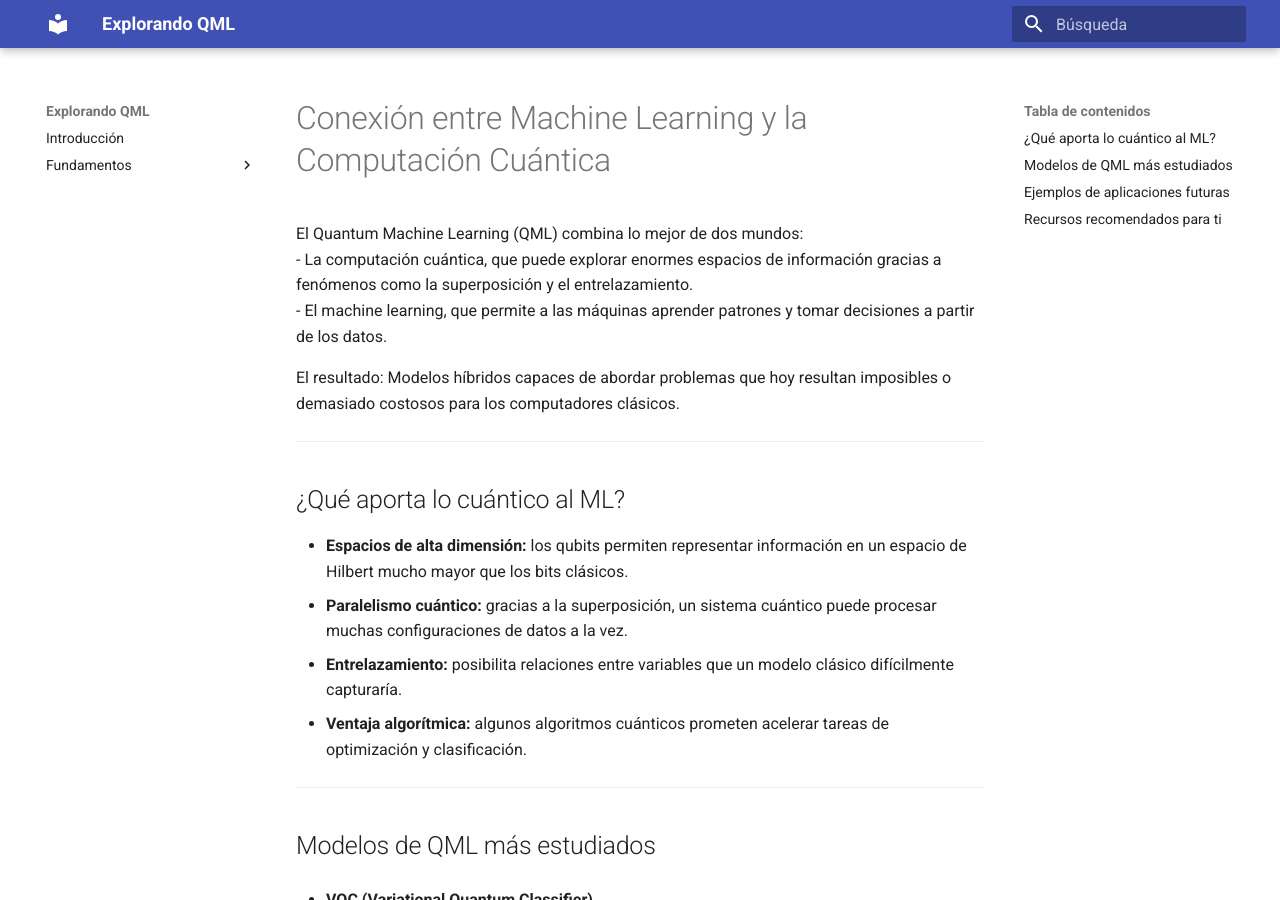
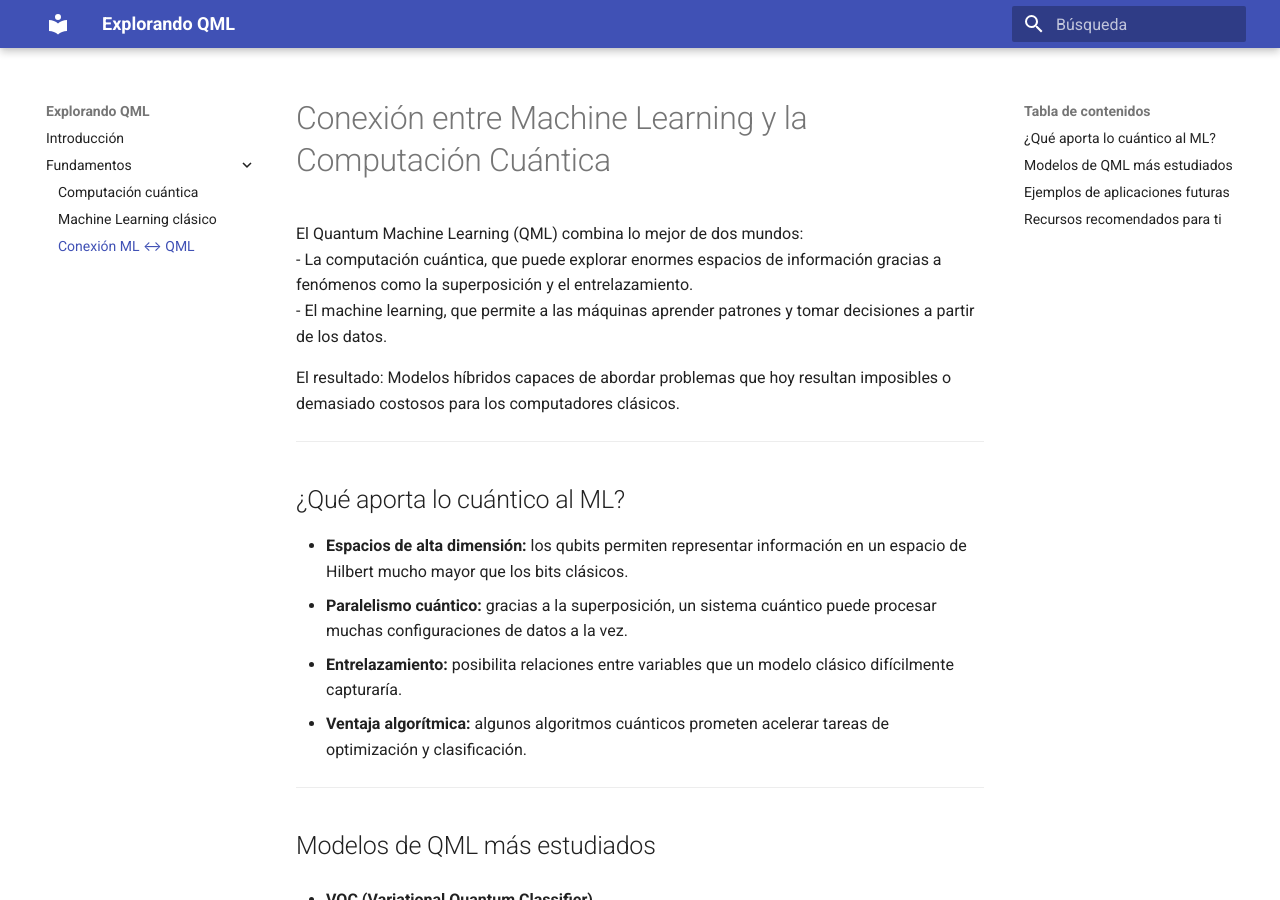
Before and after one commit to jameusk1028/Explorando-el-QML-desde-0, an MkDocs documentation site: the page built from docs/Conexion_entre_ML_y_computacion_cuantica.md, in a window 1280 px wide and 900 px high. Built offline with MkDocs 1.6.1 and Material for MkDocs 9.7.7, drawn with Linux system fonts in a browser that asks for light colours; some of the changed lines change nothing that is shown.

Commit message:
Update mkdocs.yml

```diff
--- a/mkdocs.yml
+++ b/mkdocs.yml
@@ -6,6 +6,6 @@ theme:
 nav:
   - Introducción: introduccion.md
   - Fundamentos:
-      - Computación cuántica: computacion_cuantica.md
+      - Computación cuántica: Fundamentos_de_computacion_cuantica.md
       - Machine Learning clásico: machine_learning.md
-      - Conexión ML ↔ QML: conexion_qml.md
+      - Conexión ML ↔ QML: Conexion_entre_ML_y_computacion_cuantica.md
```
